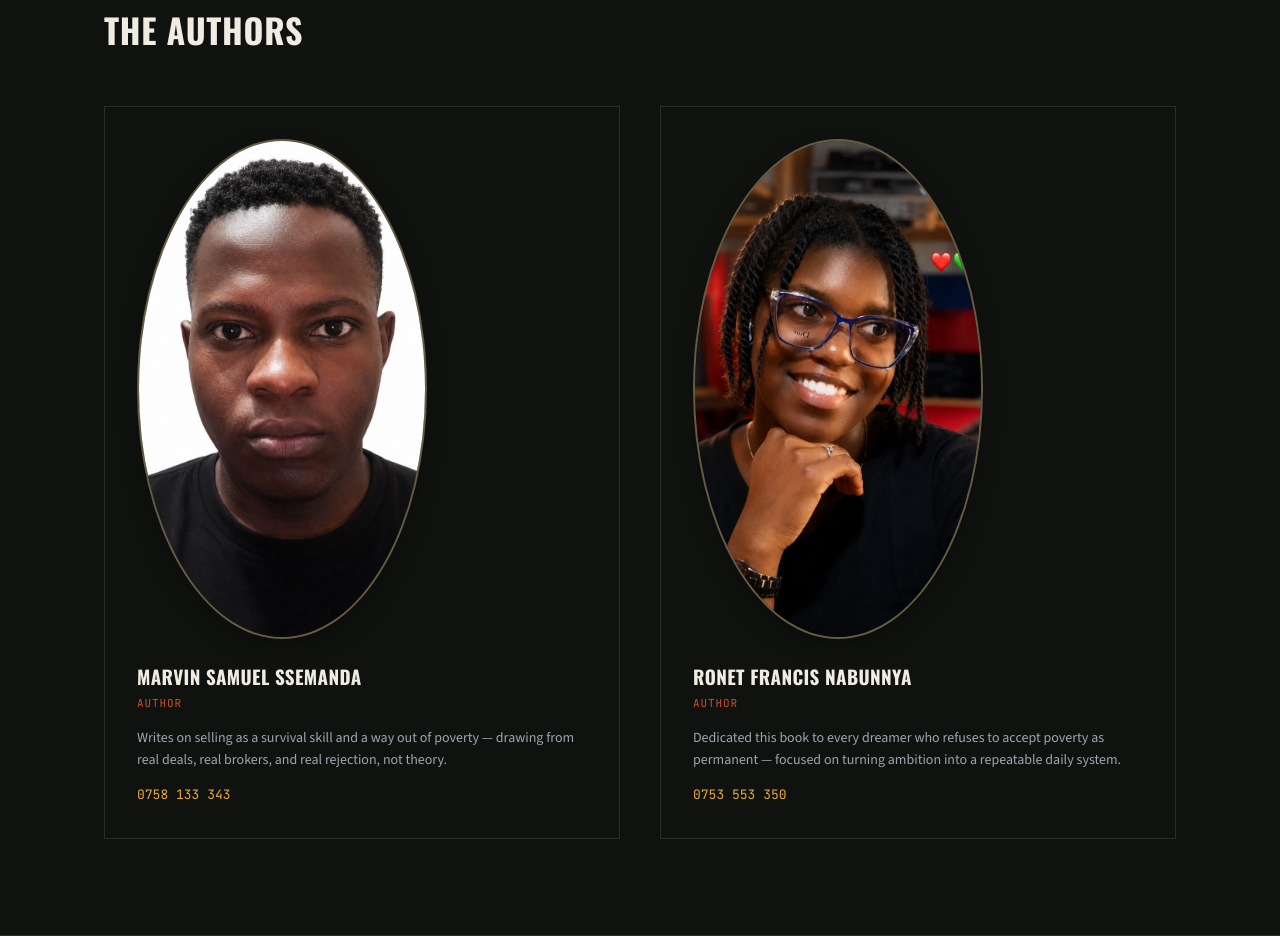
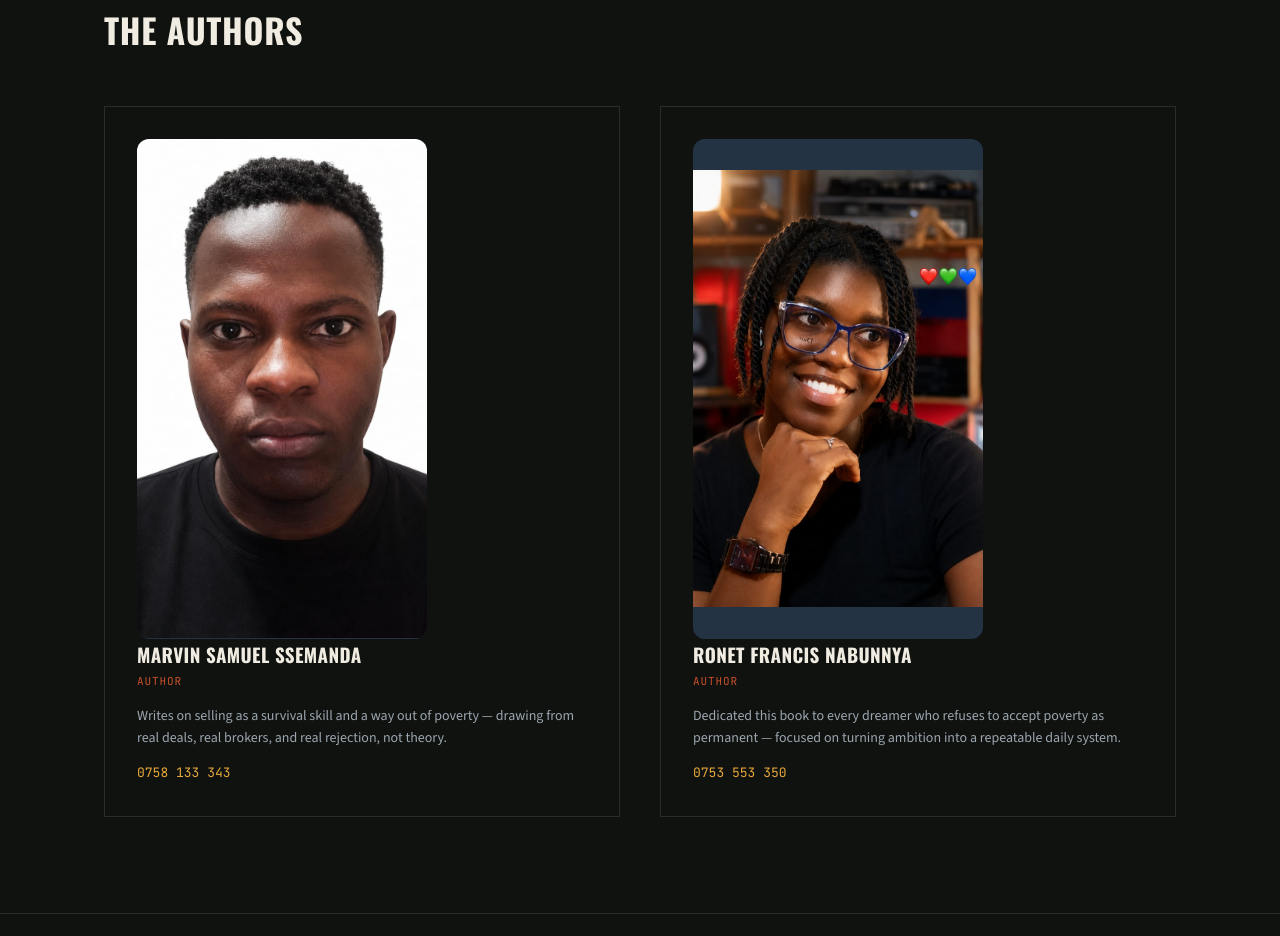
Before and after one commit to Alphabranco999/website-book, a plain HTML site: page index.html in a window 1280 px wide. Shown: the part 3455-4391 px from the top of the page. Drawn offline with nearby package versions, Linux system fonts and the light colour scheme.

Commit message:
Update index.html

```diff
--- a/index.html
+++ b/index.html
@@ -276,12 +276,21 @@
   .authors{ display:grid; grid-template-columns:1fr 1fr; gap:40px; margin-top:48px; }
   .author-card{ border:1px solid var(--line); padding:32px; }
   .avatar{
-    width:290px; height:500px; border-radius:50%; background:var(--steel-2); border:2px solid rgba(232,169,58,0.35);
-    display:flex; align-items:center; justify-content:center; font-family:'Oswald'; font-size:28px; color:var(--gold);
-    margin-bottom:22px; overflow:hidden; box-shadow: 0 8px 24px -8px rgba(0,0,0,0.6);
-    object-fit: contain;
+    width:290px;
+    height:500px;
+    border-radius:12px;      /* or 0 if you don't want rounded corners */
+    overflow:hidden;
+    display:flex;
+    justify-content:center;
+    align-items:center;
+    background:var(--steel-2);
   }
-  .avatar img{ width:200%; height:100%; object-fit:cover; object-position:center top; display:block; }
+  .avatar img{
+    width:100%;
+    height:100%;
+    object-fit:contain;      /* Shows the full image */
+    object-position:center;
+}
   .author-card h3{ font-size:19px; margin-bottom:4px; }
   .author-role{ font-family:'JetBrains Mono'; font-size:11px; color:var(--ember); text-transform:uppercase; letter-spacing:0.08em; margin-bottom:14px; display:block; }
   .author-card p{ color:var(--slate); font-size:14px; }
```
